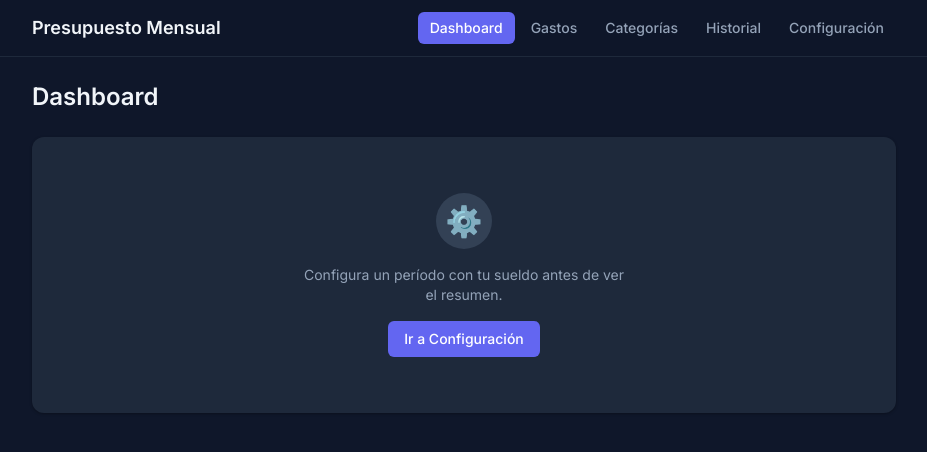
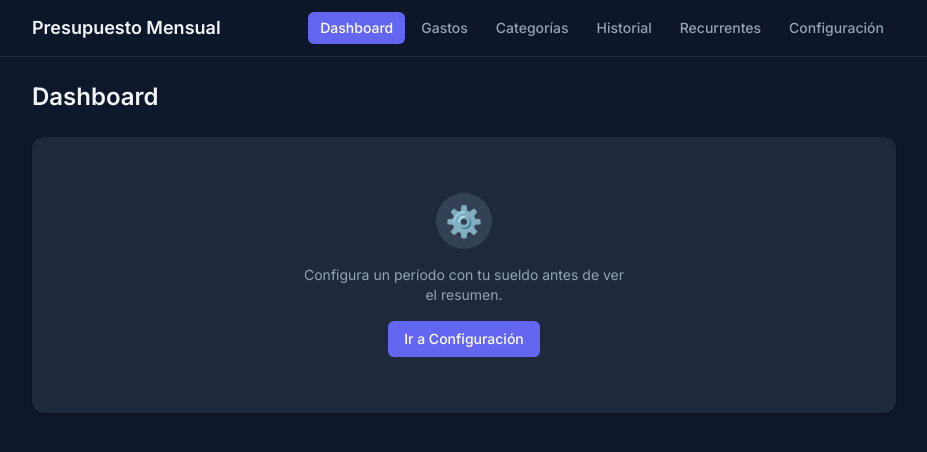
Before and after one commit to albertogonfer/Presupuesto-Mensual, a React (Vite) app: page / in a window 1280 px wide. Shown: the top 452 px of the page, without its empty margins (176-1103 px from the left). Built offline with nearby package versions, Linux system fonts and the light colour scheme.

Commit message:
feat(recurring): add route /recurring and nav link

```diff
--- a/src/adapters/budget/components/Layout.tsx
+++ b/src/adapters/budget/components/Layout.tsx
@@ -9,6 +9,7 @@ const navLinks = [
   { to: '/expenses', label: 'Gastos' },
   { to: '/categories', label: 'Categorías' },
   { to: '/history', label: 'Historial' },
+  { to: '/recurring', label: 'Recurrentes' },
   { to: '/settings', label: 'Configuración' },
 ]
 
--- a/src/router.tsx
+++ b/src/router.tsx
@@ -7,6 +7,7 @@ const ExpensesPage = lazy(() => import('./adapters/budget/pages/ExpensesPage'))
 const CategoriesPage = lazy(() => import('./adapters/budget/pages/CategoriesPage'))
 const BudgetPeriodPage = lazy(() => import('./adapters/budget/pages/BudgetPeriodPage'))
 const HistoryPage = lazy(() => import('./adapters/budget/pages/HistoryPage'))
+const RecurringExpensesPage = lazy(() => import('./adapters/budget/pages/RecurringExpensesPage'))
 
 export type AppRoute = {
   path: string
@@ -18,6 +19,7 @@ export const routes: AppRoute[] = [
   { path: '/expenses', label: 'Gastos' },
   { path: '/categories', label: 'Categorías' },
   { path: '/history', label: 'Historial' },
+  { path: '/recurring', label: 'Recurrentes' },
   { path: '/settings', label: 'Configuración' },
 ]
 
@@ -37,6 +39,7 @@ export const router = createBrowserRouter([
       { path: '/expenses', element: wrap(ExpensesPage) },
       { path: '/categories', element: wrap(CategoriesPage) },
       { path: '/history', element: wrap(HistoryPage) },
+      { path: '/recurring', element: wrap(RecurringExpensesPage) },
       { path: '/settings', element: wrap(BudgetPeriodPage) },
     ],
   },
```
Also changed, not shown: 1 other file (tests, documents, lock files or other folders).
